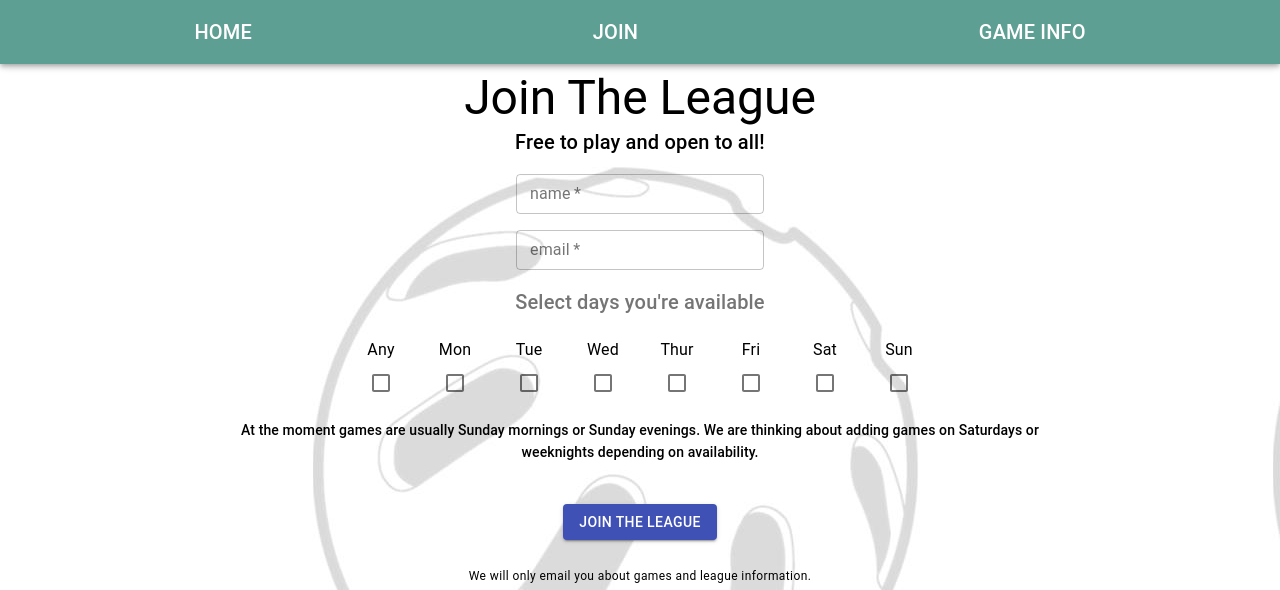
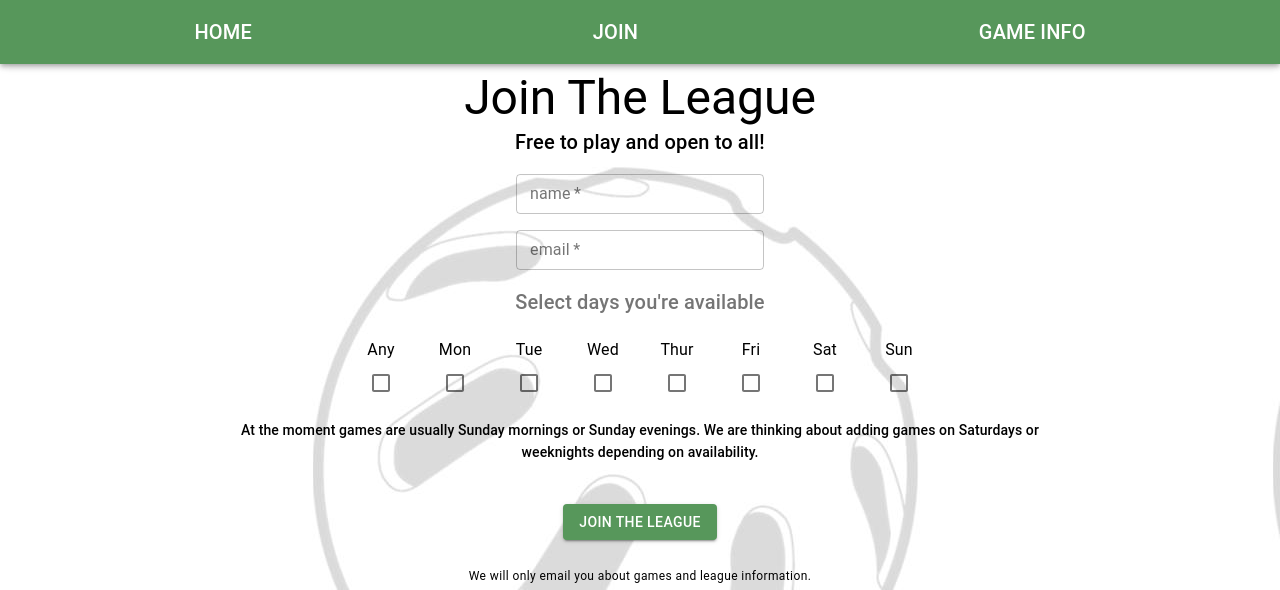
Before and after one commit to AlexanderOlivares/TravisHeightsWiffleBallLeague, a React (Create React App) app in the folder client/: page /join in a window 1280 px wide. Shown: the top 590 px of the page. Built offline with nearby package versions, Linux system fonts and the light colour scheme.

Commit message:
new mui theme green / orange

```diff
--- a/client/src/components/GameInfo.tsx
+++ b/client/src/components/GameInfo.tsx
@@ -80,12 +80,12 @@ const GameInfo: React.FC = () => {
             >
               <FormControlLabel
                 value="true"
-                control={<Radio />}
+                control={<Radio color="secondary" />}
                 label="Yes, I'll be there!"
               />
               <FormControlLabel
                 value="false"
-                control={<Radio />}
+                control={<Radio color="secondary" />}
                 label="Can't make it this week."
               />
             </RadioGroup>
--- a/client/src/components/Join.tsx
+++ b/client/src/components/Join.tsx
@@ -136,7 +136,7 @@ export default function Join() {
                           <Checkbox
                             value={"Any"}
                             onChange={handleCheckboxes}
-                            color="primary"
+                            color="secondary"
                           />
                         }
                         label="Any"
@@ -147,7 +147,7 @@ export default function Join() {
                           <Checkbox
                             value={"Mon"}
                             onChange={handleCheckboxes}
-                            color="primary"
+                            color="secondary"
                           />
                         }
                         label="Mon"
@@ -158,7 +158,7 @@ export default function Join() {
                           <Checkbox
                             value={"Tues"}
                             onChange={handleCheckboxes}
-                            color="primary"
+                            color="secondary"
                           />
                         }
                         label="Tue"
@@ -169,7 +169,7 @@ export default function Join() {
                           <Checkbox
                             value={"Wed"}
                             onChange={handleCheckboxes}
-                            color="primary"
+                            color="secondary"
                           />
                         }
                         label="Wed"
@@ -180,7 +180,7 @@ export default function Join() {
                           <Checkbox
                             value={"Thur"}
                             onChange={handleCheckboxes}
-                            color="primary"
+                            color="secondary"
                           />
                         }
                         label="Thur"
@@ -191,7 +191,7 @@ export default function Join() {
                           <Checkbox
                             value={"Fri"}
                             onChange={handleCheckboxes}
-                            color="primary"
+                            color="secondary"
                           />
                         }
                         label="Fri"
@@ -202,7 +202,7 @@ export default function Join() {
                           <Checkbox
                             value={"Sat"}
                             onChange={handleCheckboxes}
-                            color="primary"
+                            color="secondary"
                           />
                         }
                         label="Sat"
@@ -213,7 +213,7 @@ export default function Join() {
                           <Checkbox
                             value={"Sun"}
                             onChange={handleCheckboxes}
-                            color="primary"
+                            color="secondary"
                           />
                         }
                         label="Sun"
--- a/client/src/components/Navbar.tsx
+++ b/client/src/components/Navbar.tsx
@@ -8,8 +8,6 @@ const useStyles = makeStyles((theme: Theme) =>
   createStyles({
     root: {
       flexGrow: 1,
-      // backgroundColor: "#eed743",
-      backgroundColor: "#5e9f93",
       position: "-webkit-sticky",
     },
     title: {
--- /dev/null
+++ b/client/src/components/Theme.tsx
@@ -0,0 +1,14 @@
+import { createMuiTheme } from "@material-ui/core/styles";
+
+const Theme = createMuiTheme({
+  palette: {
+    primary: {
+      main: "#57975b",
+    },
+    secondary: {
+      main: "#ff9100",
+    },
+  },
+});
+
+export default Theme;
```
Also changed, not shown: client/src/App.tsx (+7 -1 lines).
